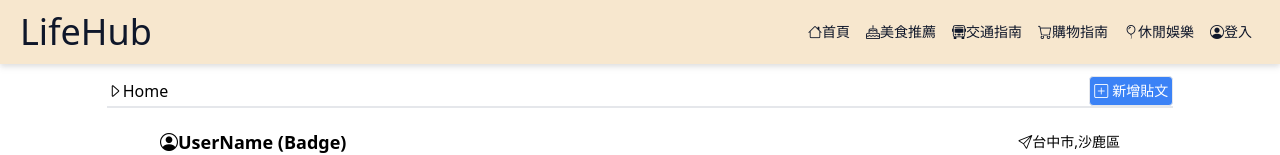
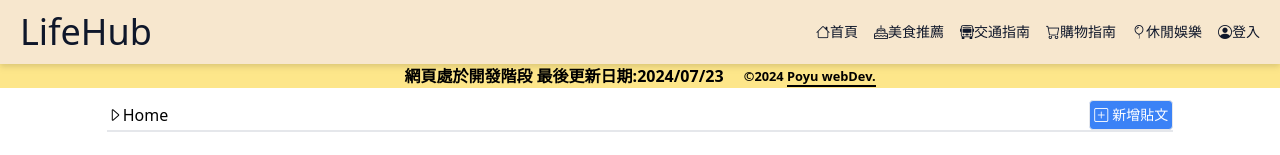
Before and after one commit to poyu105/LifeHub, a React (Vite) app: page / in a window 1280 px wide. Shown: the top 155 px of the page. Built offline with nearby package versions, Linux system fonts and the light colour scheme.

Commit message:
新增施工資訊欄，修正nav-list flex-gap屬性取代margin

```diff
--- a/src/components/Navbar.jsx
+++ b/src/components/Navbar.jsx
@@ -1,4 +1,4 @@
-import { useState } from "react"
+import { useState, useEffect } from "react"
 import { Link } from "react-router-dom"
 import { useAuth } from "../context/AuthContext";
 
@@ -8,6 +8,16 @@ export default function Navbar(){
 
     const {user} = useAuth();
 
+
+    //日期狀態
+    const [date, setDate] = useState('');
+    useEffect(()=>{
+        // 獲取當前日期
+        const currentDate = new Date();
+        // 格式化日期為 YYYY/MM/dd
+        const formattedDate = `${currentDate.getFullYear()}/${String(currentDate.getMonth() + 1).padStart(2, '0')}/${String(currentDate.getDate()).padStart(2, '0')}`;
+        setDate(formattedDate);
+    },[]);
     return(
         <>
             <nav>
@@ -32,46 +42,46 @@ export default function Navbar(){
                         </button>
                     </div>
                     {/*Main Navigates */}
-                    <ul className={"text-sm text-center flex sm:flex-row flex-col justify-between sm:mx-0 sm:max-h-screen sm:transition-none transition-max-height duration-500 ease-in-out overflow-hidden "+(showMenu ? "max-h-screen":"max-h-0")}>
-                        <li className="my-auto mx-2 hover:border-b-2 hover:border-b-stone-600">
+                    <ul className={"text-sm text-center flex sm:flex-row flex-col sm:gap-4 gap-2 justify-between sm:mx-0 sm:max-h-screen sm:transition-none transition-max-height duration-500 ease-in-out overflow-hidden "+(showMenu ? "max-h-screen":"max-h-0")}>
+                        <li className="my-auto hover:border-b-2 hover:border-b-stone-600">
                             <Link to="/" className="block w-full" onClick={()=>setShowMenu(!showMenu)}>
                                 {/* Bootstrap icon */}
                                 <i className="bi bi-house"></i>首頁
                             </Link>
                         </li>
-                        <li className="my-auto mx-2 hover:border-b-2 hover:border-b-stone-600">
+                        <li className="my-auto hover:border-b-2 hover:border-b-stone-600">
                             <Link to="/FoodRec" className="block w-full" onClick={()=>setShowMenu(!showMenu)}>
                                 {/* Bootstrap icon */}
                                 <i className="bi bi-cake"></i>美食推薦
                             </Link>
                         </li>
-                        <li className="my-auto mx-2 hover:border-b-2 hover:border-b-stone-600">
+                        <li className="my-auto hover:border-b-2 hover:border-b-stone-600">
                             <Link to="/TrafficGuide" className="block w-full" onClick={()=>setShowMenu(!showMenu)}>
                                 {/* Bootstrap icon */}
                                 <i className="bi bi-bus-front"></i>交通指南
                             </Link>
                         </li>
-                        <li className="my-auto mx-2 hover:border-b-2 hover:border-b-stone-600">
+                        <li className="my-auto hover:border-b-2 hover:border-b-stone-600">
                             <Link to="/ShoppingGuide" className="block w-full" onClick={()=>setShowMenu(!showMenu)}>
                                 {/* Bootstrap icon */}
                                 <i className="bi bi-cart"></i>購物指南
                             </Link>
                         </li>
-                        <li className="my-auto mx-2 hover:border-b-2 hover:border-b-stone-600">
+                        <li className="my-auto hover:border-b-2 hover:border-b-stone-600">
                             <Link to="/Entertainment" className="block w-full" onClick={()=>setShowMenu(!showMenu)}>
                                 {/* Bootstrap icon */}
                                 <i className="bi bi-balloon"></i>休閒娛樂
                             </Link>
                         </li>
                         {user ?
-                            <li className="my-auto mx-2 hover:border-b-2 hover:border-b-stone-600">
+                            <li className="my-auto hover:border-b-2 hover:border-b-stone-600">
                                 <Link to="/Profile" className="block w-full" onClick={()=>setShowMenu(!showMenu)}>
                                     {/* Bootstrap icon */}
                                     <i className="bi bi-person-circle"></i>個人檔案
                                 </Link>
                             </li>
                             :
-                            <li className="my-auto mx-2 hover:border-b-2 hover:border-b-stone-600">
+                            <li className="my-auto hover:border-b-2 hover:border-b-stone-600">
                                 <Link to="/Login" className="block w-full" onClick={()=>setShowMenu(!showMenu)}>
                                     {/* Bootstrap icon */}
                                     <i className="bi bi-person-circle"></i>登入
@@ -81,6 +91,10 @@ export default function Navbar(){
                     </ul>
                 </div>
             </nav>
+            <div className="flex justify-center items-center sm:flex-row flex-col sm:text-base customer-ssm:text-sm text-xs font-bold bg-amber-200">
+                <span>網頁處於開發階段 最後更新日期:{date} &emsp;</span>
+                <small>&copy;2024 <a className="text-center border-b-2 border-black hover:text-gray-600 hover:border-gray-600" href="https://poyu105.github.io/myweb" target="_blank">Poyu webDev.</a></small>
+            </div>
         </>
     )
 }
```
